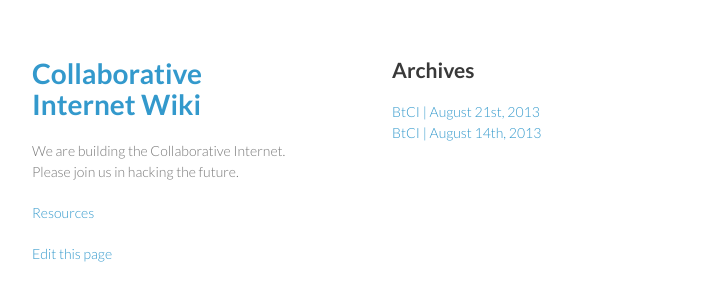
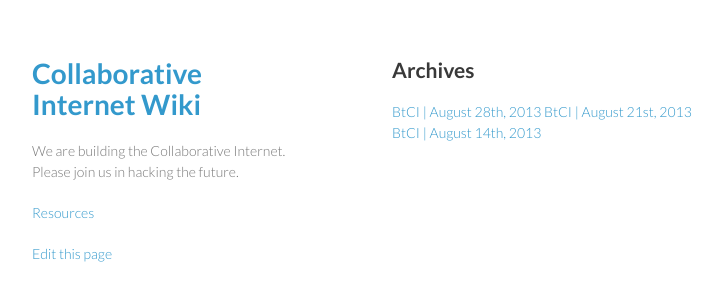
Before and after one commit to collaborativeinternet/collaborativeinternet.github.io, a Jekyll site: the page built from archives.md, in a window 1280 px wide. Shown: the top 288 px of the page, without its empty margins (178-900 px from the left). Built offline with Jekyll 4.4.1, drawn with Linux system fonts in a browser that asks for light colours.

Commit message:
Update archives.md

```diff
--- a/archives.md
+++ b/archives.md
@@ -4,5 +4,6 @@ published: true
 ---
 
 ##Archives
+[BtCI  |  August 28th, 2013](http://collaborativeinter.net/wiki/BtCI_2013-08-28.html)
 [BtCI  |  August 21st, 2013](http://collaborativeinter.net/wiki/BtCI_2013-08-21.html)
 [BtCI  |  August 14th, 2013](http://collaborativeinter.net/wiki/BtCI_2013-08-14.html)
```
